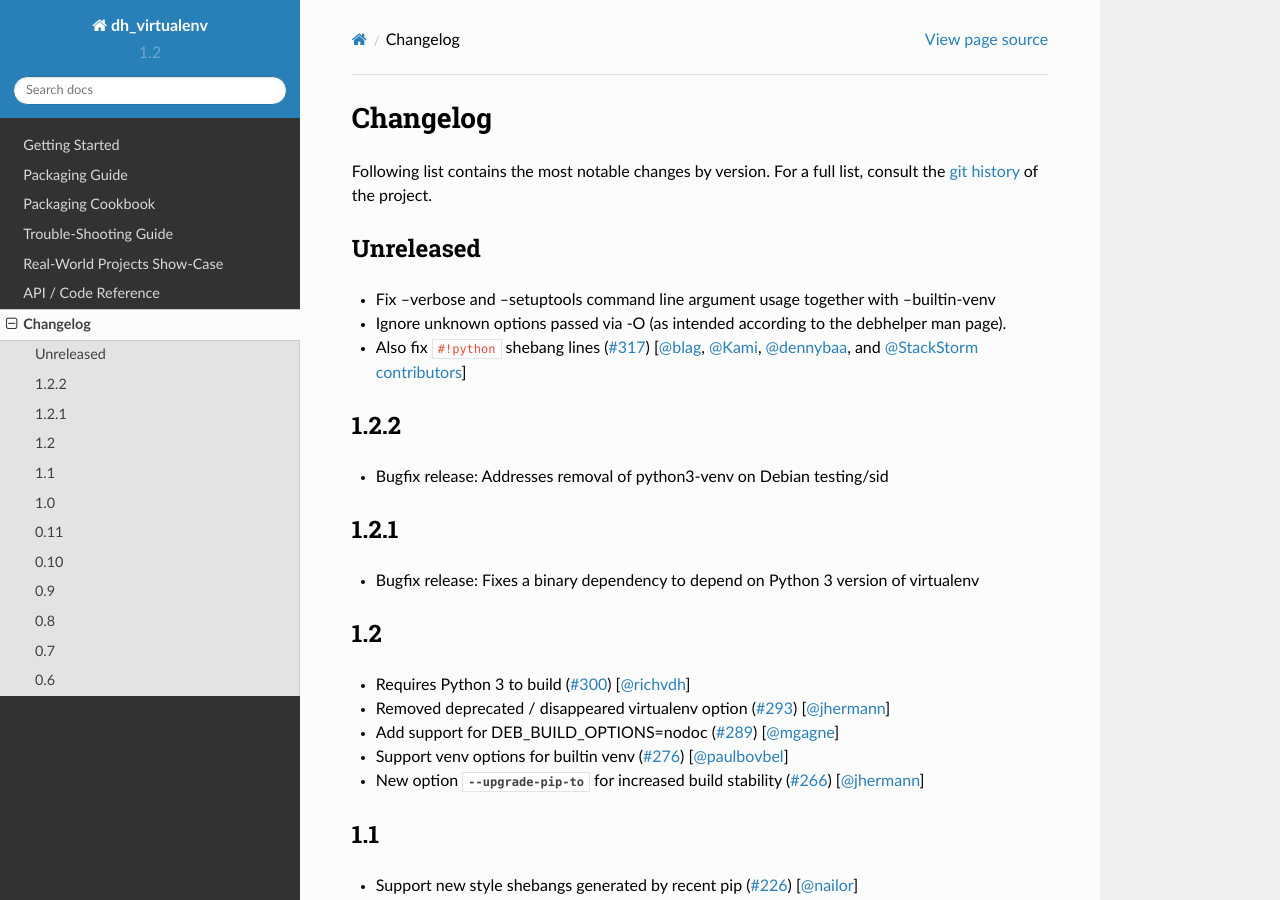
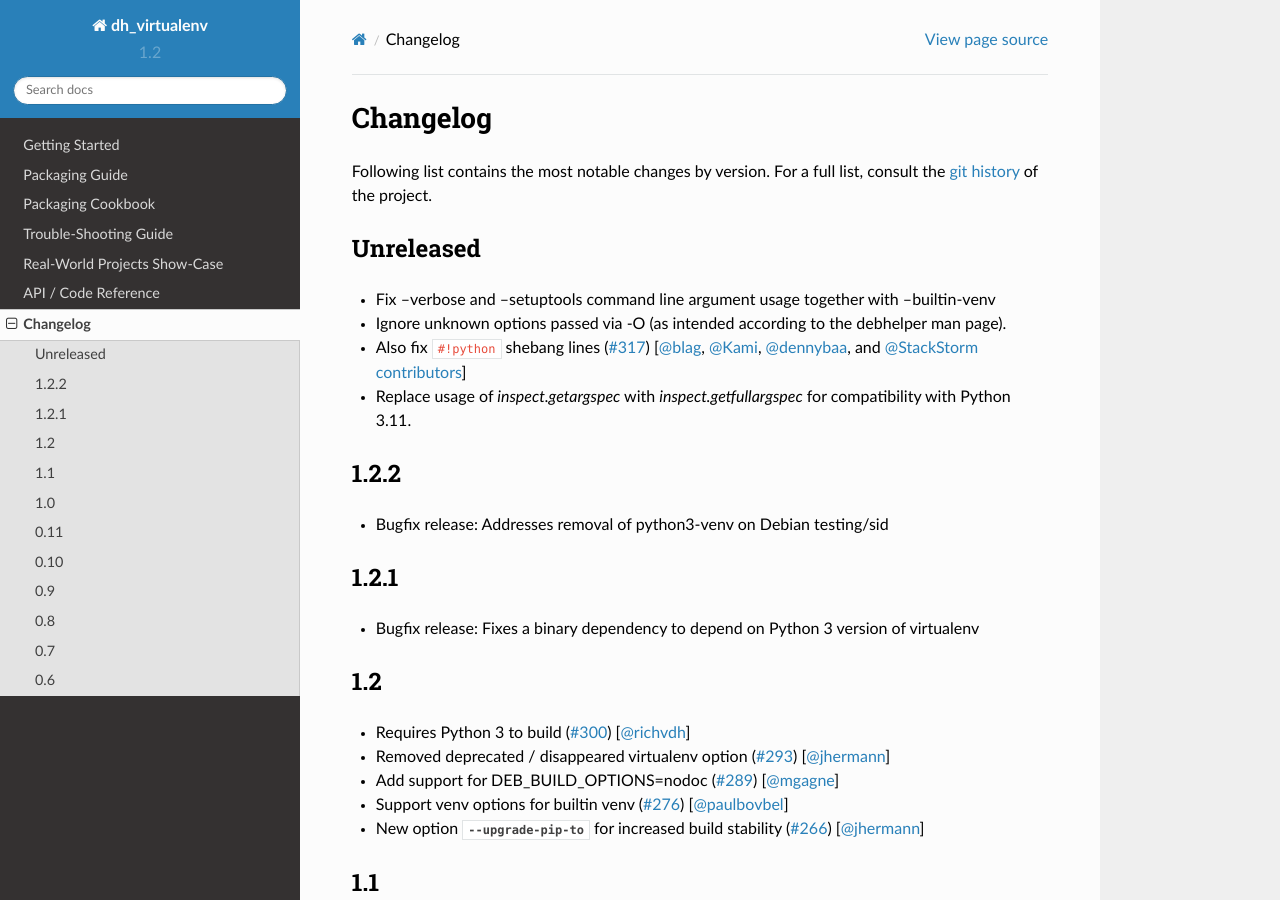
Before and after one commit to spotify/dh-virtualenv, a Sphinx documentation site: the page built from doc/changes.rst, in a window 1280 px wide and 900 px high. Built offline with Sphinx 7.4.7 and the Read the Docs theme 2.0.0, drawn with Linux system fonts in a browser that asks for light colours.

Commit message:
Add a changelog entry

```diff
--- a/doc/changes.rst
+++ b/doc/changes.rst
@@ -19,6 +19,8 @@ Unreleased
   [`@blag <https://github.com/blag>`_, `@Kami <https://github.com/Kami>`_,
   `@dennybaa <https://github.com/dennybaa>`_, and
   `@StackStorm contributors <https://github.com/StackStorm>`_]
+* Replace usage of `inspect.getargspec` with `inspect.getfullargspec` for compatibility
+  with Python 3.11.
 
 1.2.2
 =====
```
